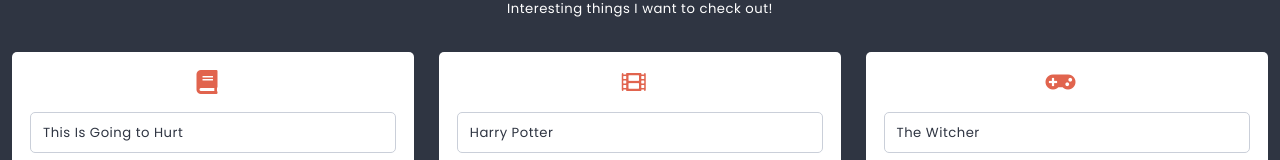
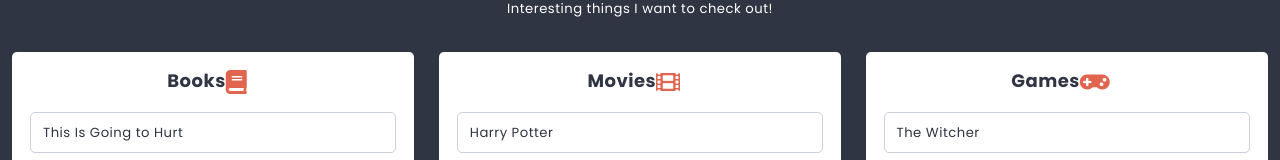
Before and after one commit to NataliaSmola/React-nauka, a React app: page / in a window 1280 px wide. Shown: the part 380-540 px from the top of the page. Built offline with nearby package versions, Linux system fonts and the light colour scheme.

Commit message:
Update code in Columns

```diff
--- a/src/components/Column/Column.js
+++ b/src/components/Column/Column.js
@@ -13,7 +13,7 @@
   }
 
   static propTypes = {
-    columnTitle: PropTypes.string,
+    title: PropTypes.string,
     icon: PropTypes.node,
     cards: PropTypes.array,
 
@@ -39,7 +39,7 @@
   render() {
     return (
       <section className={styles.component}>
-        <h3 className={styles.title}>{this.props.columnTitle}
+        <h3 className={styles.title}>{this.props.title}
         <span className={styles.icon}>
         <Icon name={this.props.icon}/>
         </span>
```
